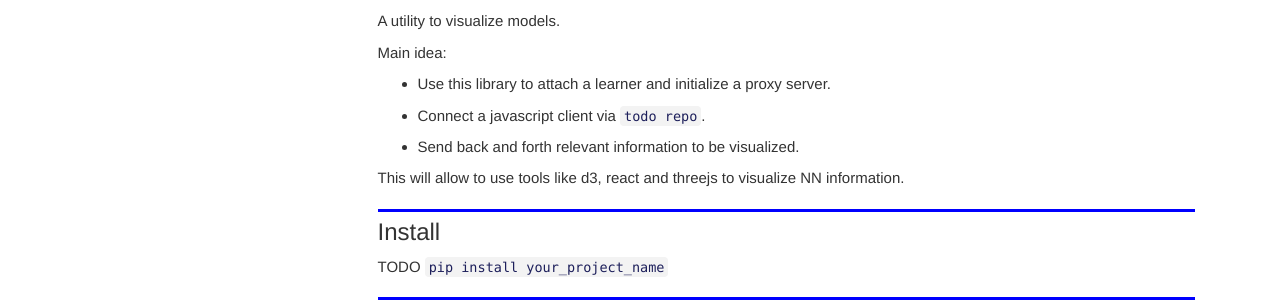
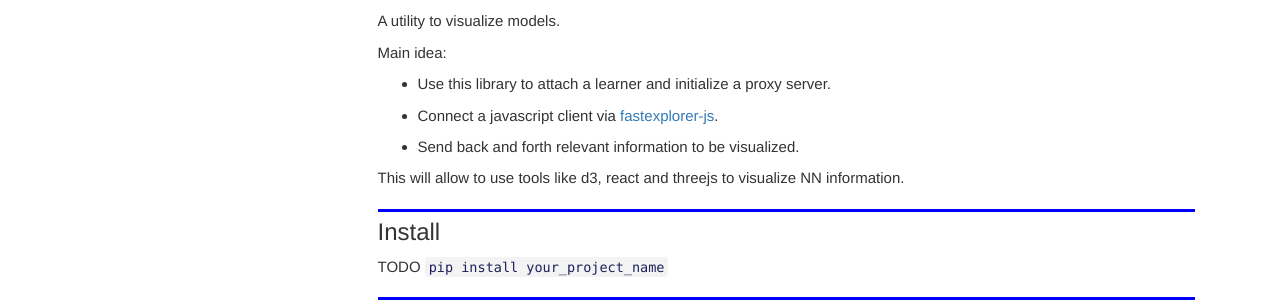
Before and after one commit to renato145/fastexplorer, a Jekyll site: the page built from docs/index.html, in a window 1280 px wide. Shown: the part 285-587 px from the top of the page. Built offline with Jekyll 4.4.1, drawn with Linux system fonts in a browser that asks for light colours; nearby versions of some CDN libraries; comment, search, counter and statistics services are not loaded.

Commit message:
update documentation

```diff
--- a/docs/index.html
+++ b/docs/index.html
@@ -33,7 +33,7 @@ description: "Work in progress"
 <p>Main idea:</p>
 <ul>
 <li>Use this library to attach a learner and initialize a proxy server.</li>
-<li>Connect a javascript client via <code>todo repo</code>.</li>
+<li>Connect a javascript client via <a href="https://github.com/renato145/fastexplorer-js">fastexplorer-js</a>.</li>
 <li>Send back and forth relevant information to be visualized.</li>
 </ul>
 <p>This will allow to use tools like d3, react and threejs to visualize NN information.</p>
```
Also changed, not shown: README.md, 1 other file.
